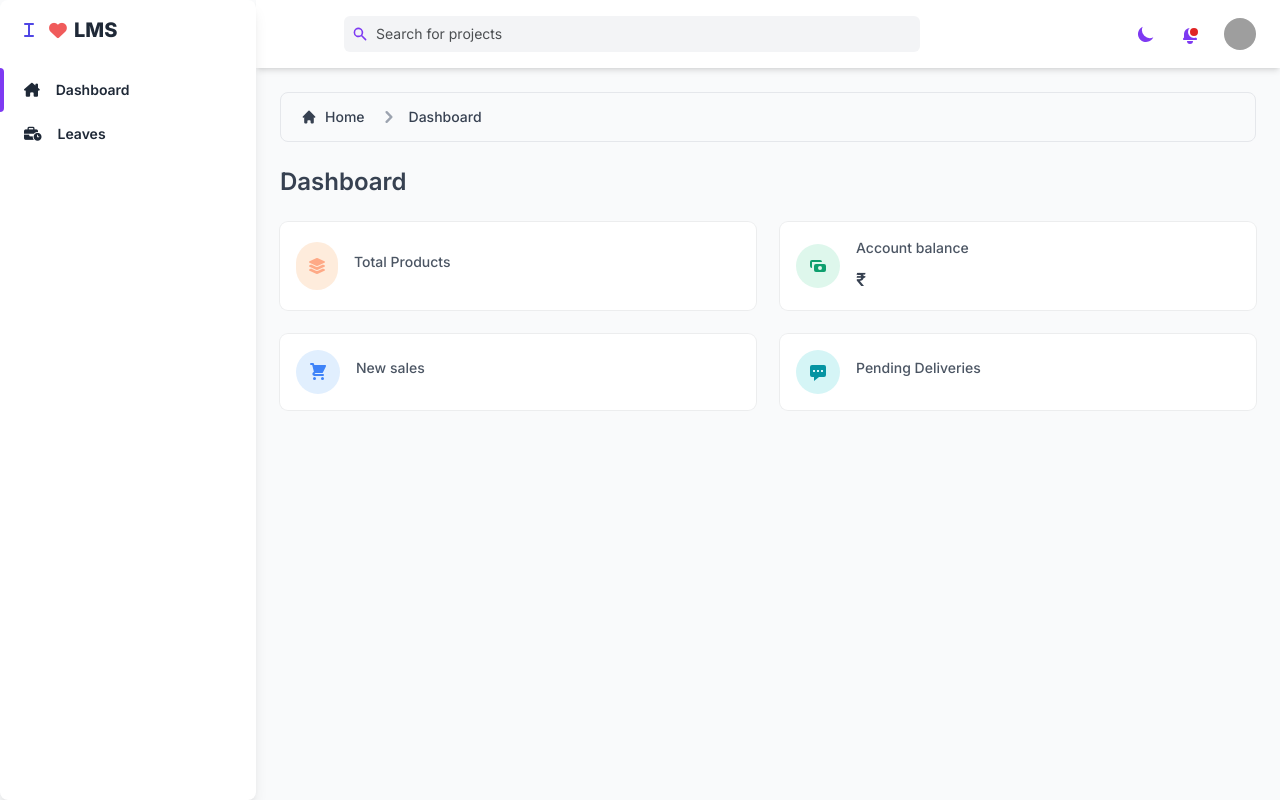
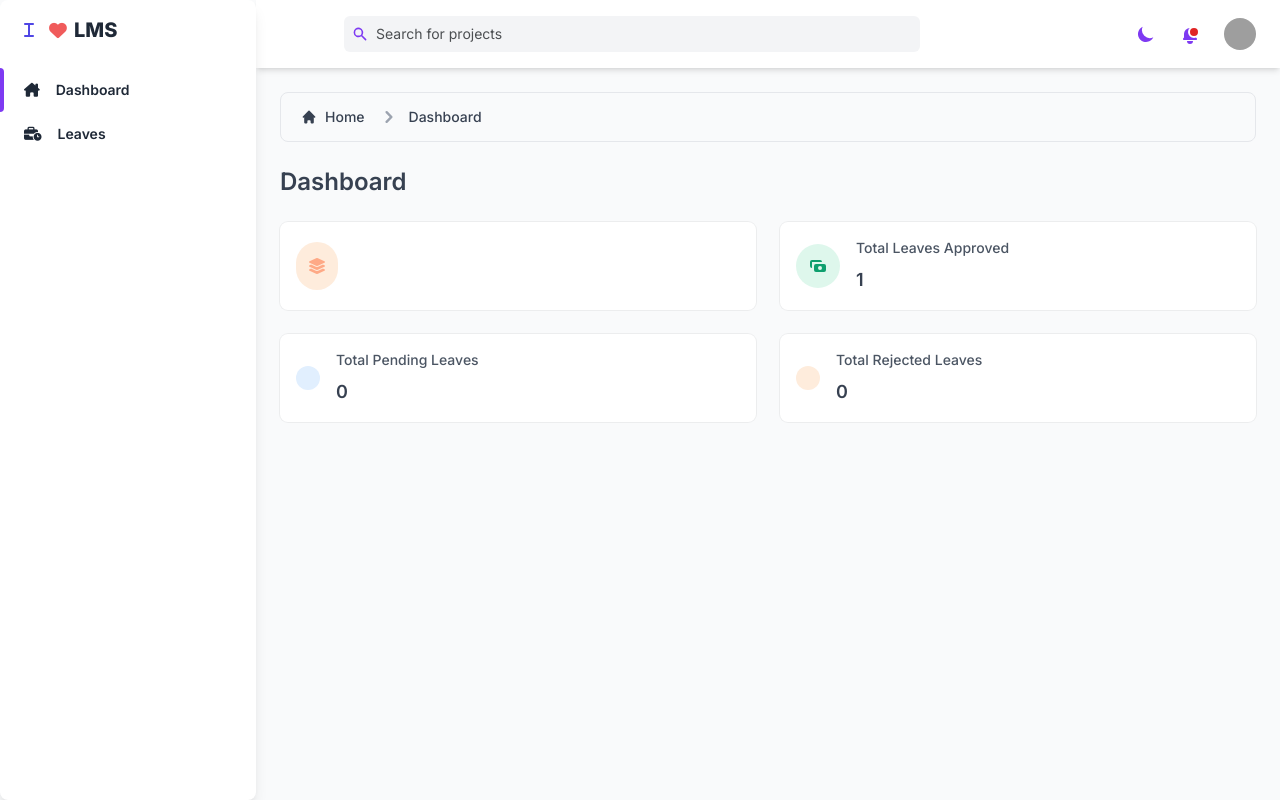
Before and after one commit to alpitmalineo/neo-assessment, a Django app: page /dashboard/ in a window 1280 px wide. Run offline with Django 5.2, Linux system fonts and the light colour scheme; a user stored in the database is signed in; tables that the repository leaves empty hold one stand-in row (values such as "Sample post"); some libraries are stand-ins or nearby versions; grey boxes are pictures that could not be loaded.

Commit message:
count added

```diff
--- a/lms/accounts/templates/accounts/dashboard.html
+++ b/lms/accounts/templates/accounts/dashboard.html
@@ -26,18 +26,20 @@
         <div class="p-3 mr-4 text-orange-500 bg-orange-100 rounded-full dark:text-orange-100 dark:bg-orange-500">
             <i class="fas fa-solid fa-layer-group fa-fade"></i>
         </div>
+        {% if request.user and request.user.role_type == 1 %}
         <div>
             <p
                     class="mb-2 text-sm font-medium text-gray-600 dark:text-gray-400"
             >
-                Total Products
+                Total Staff
             </p>
             <p
                     class="text-lg font-semibold text-gray-700 dark:text-gray-200"
             >
-                {{ total_product }}
+                {{ users }}
             </p>
         </div>
+        {% endif %}
     </div>
     <!-- Card -->
     <div
@@ -58,12 +60,12 @@
             <p
                     class="mb-2 text-sm font-medium text-gray-600 dark:text-gray-400"
             >
-                Account balance
+                Total Leaves Approved
             </p>
             <p
                     class="text-lg font-semibold text-gray-700 dark:text-gray-200"
             >
-                ₹  {{ total_balance }}
+                {{ approved_leaves }}
             </p>
         </div>
     </div>
@@ -73,22 +75,22 @@
         <div
                 class="p-3 mr-4 text-blue-500 bg-blue-100 rounded-full dark:text-blue-100 dark:bg-blue-500"
         >
-            <svg class="w-5 h-5" fill="currentColor" viewBox="0 0 20 20">
-                <path
-                        d="M3 1a1 1 0 000 2h1.22l.305 1.222a.997.997 0 00.01.042l1.358 5.43-.893.892C3.74 11.846 4.632 14 6.414 14H15a1 1 0 000-2H6.414l1-1H14a1 1 0 00.894-.553l3-6A1 1 0 0017 3H6.28l-.31-1.243A1 1 0 005 1H3zM16 16.5a1.5 1.5 0 11-3 0 1.5 1.5 0 013 0zM6.5 18a1.5 1.5 0 100-3 1.5 1.5 0 000 3z"
-                ></path>
-            </svg>
+<!--            <svg class="w-5 h-5" fill="currentColor" viewBox="0 0 20 20">-->
+<!--                <path-->
+<!--                        d="M3 1a1 1 0 000 2h1.22l.305 1.222a.997.997 0 00.01.042l1.358 5.43-.893.892C3.74 11.846 4.632 14 6.414 14H15a1 1 0 000-2H6.414l1-1H14a1 1 0 00.894-.553l3-6A1 1 0 0017 3H6.28l-.31-1.243A1 1 0 005 1H3zM16 16.5a1.5 1.5 0 11-3 0 1.5 1.5 0 013 0zM6.5 18a1.5 1.5 0 100-3 1.5 1.5 0 000 3z"-->
+<!--                ></path>-->
+<!--            </svg>-->
         </div>
         <div>
             <p
                     class="mb-2 text-sm font-medium text-gray-600 dark:text-gray-400"
             >
-                New sales
+                Total Pending Leaves
             </p>
             <p
                     class="text-lg font-semibold text-gray-700 dark:text-gray-200"
             >
-                {{ total_sale }}
+                {{ pending_leaves }}
             </p>
         </div>
     </div>
@@ -96,27 +98,18 @@
     <div
             class="flex items-center p-4 bg-white rounded-lg shadow-xs dark:bg-gray-800"
     >
-        <div
-                class="p-3 mr-4 text-teal-500 bg-teal-100 rounded-full dark:text-teal-100 dark:bg-teal-500"
-        >
-            <svg class="w-5 h-5" fill="currentColor" viewBox="0 0 20 20">
-                <path
-                        fill-rule="evenodd"
-                        d="M18 5v8a2 2 0 01-2 2h-5l-5 4v-4H4a2 2 0 01-2-2V5a2 2 0 012-2h12a2 2 0 012 2zM7 8H5v2h2V8zm2 0h2v2H9V8zm6 0h-2v2h2V8z"
-                        clip-rule="evenodd"
-                ></path>
-            </svg>
+        <div class="p-3 mr-4 text-orange-500 bg-orange-100 rounded-full dark:text-orange-100 dark:bg-orange-500">
         </div>
         <div>
             <p
                     class="mb-2 text-sm font-medium text-gray-600 dark:text-gray-400"
             >
-                Pending Deliveries
+                Total Rejected  Leaves
             </p>
             <p
                     class="text-lg font-semibold text-gray-700 dark:text-gray-200"
             >
-                {{ total_deliveries }}
+                {{ rejected_leaves }}
         </div>
     </div>
 </div>
--- a/lms/accounts/views.py
+++ b/lms/accounts/views.py
@@ -11,22 +11,23 @@
 from accounts.forms import SignUpForm, EditUserForm
 from accounts.models import User
 from accounts.utils import is_admin_or_is_hod_or_is_staff, is_hod
+from dashboard.enums import StatusType
+from dashboard.models import Leave
 
 
 # Create your views here.
 @user_passes_test(is_admin_or_is_hod_or_is_staff, login_url='accounts:logout')
 def dashboard(request):
-    # product = Product.objects.filter(is_active=True, is_deleted=False).order_by('id')
-    # balance = MyOrder.objects.filter(payment_status=1)
-    # sale = MyOrder.objects.filter(payment_status=1, order_status='DELIVERED')
-    # delivery = MyOrder.objects.filter(order_status='UPDATE')
-    # total_product = product.count()
-    # total_balance = sum(order.get_total() for order in balance)
-    # total_sale = sale.count()
-    # total_deliveries = delivery.count()
-    # context = {'total_product': total_product, 'total_balance': total_balance, 'total_sale': total_sale,
-    #            'total_deliveries': total_deliveries}
-    return render(request, 'accounts/dashboard.html')
+    users = User.objects.filter(role_type=RoleType.STAFF, department=request.user.department, is_active=True).count()
+    pending_leaves = Leave.objects.filter(user__department=request.user.department,
+                                          status=StatusType.PENDING).order_by('id').count()
+    approved_leaves = Leave.objects.filter(user__department=request.user.department,
+                                           status=StatusType.APPROVED).order_by('id').count()
+    rejected_leaves = Leave.objects.filter(user__department=request.user.department,
+                                           status=StatusType.REJECTED).order_by('id').count()
+    context = {'users': users, 'pending_leaves': pending_leaves, 'approved_leaves': approved_leaves,
+               'rejected_leaves': rejected_leaves}
+    return render(request, 'accounts/dashboard.html', context)
 
 
 def role(request):
@@ -104,10 +105,7 @@
 
 @user_passes_test(is_hod, login_url='accounts:logout')
 def user(request):
-    hod = request.user
-    department = hod.department
-    print(hod, department)
-    users = User.objects.filter(role_type=RoleType.STAFF, department=department)
+    users = User.objects.filter(role_type=RoleType.STAFF, department=request.user.department)
     context = {'users': users, }
     return render(request, 'accounts/user.html', context)
 
```
